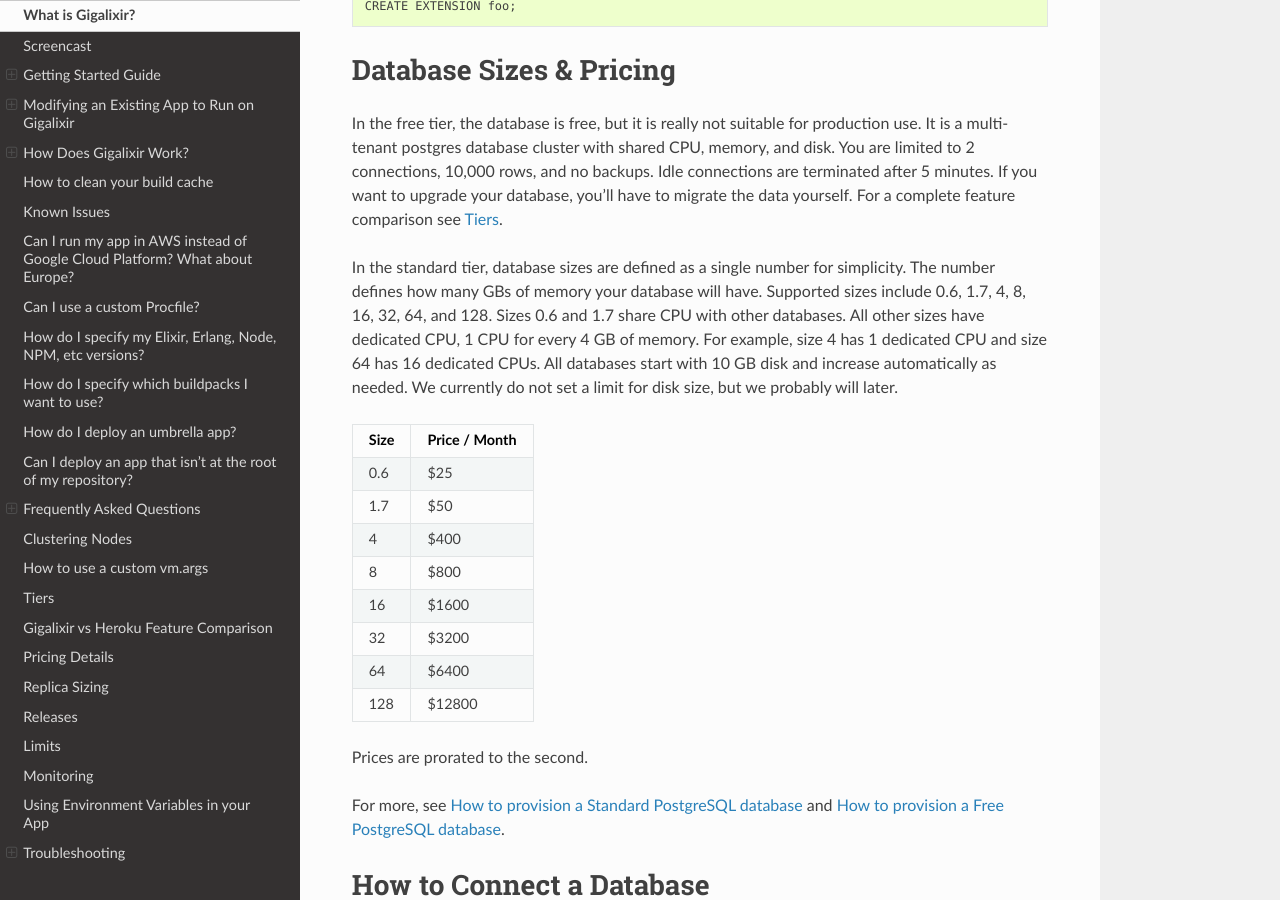
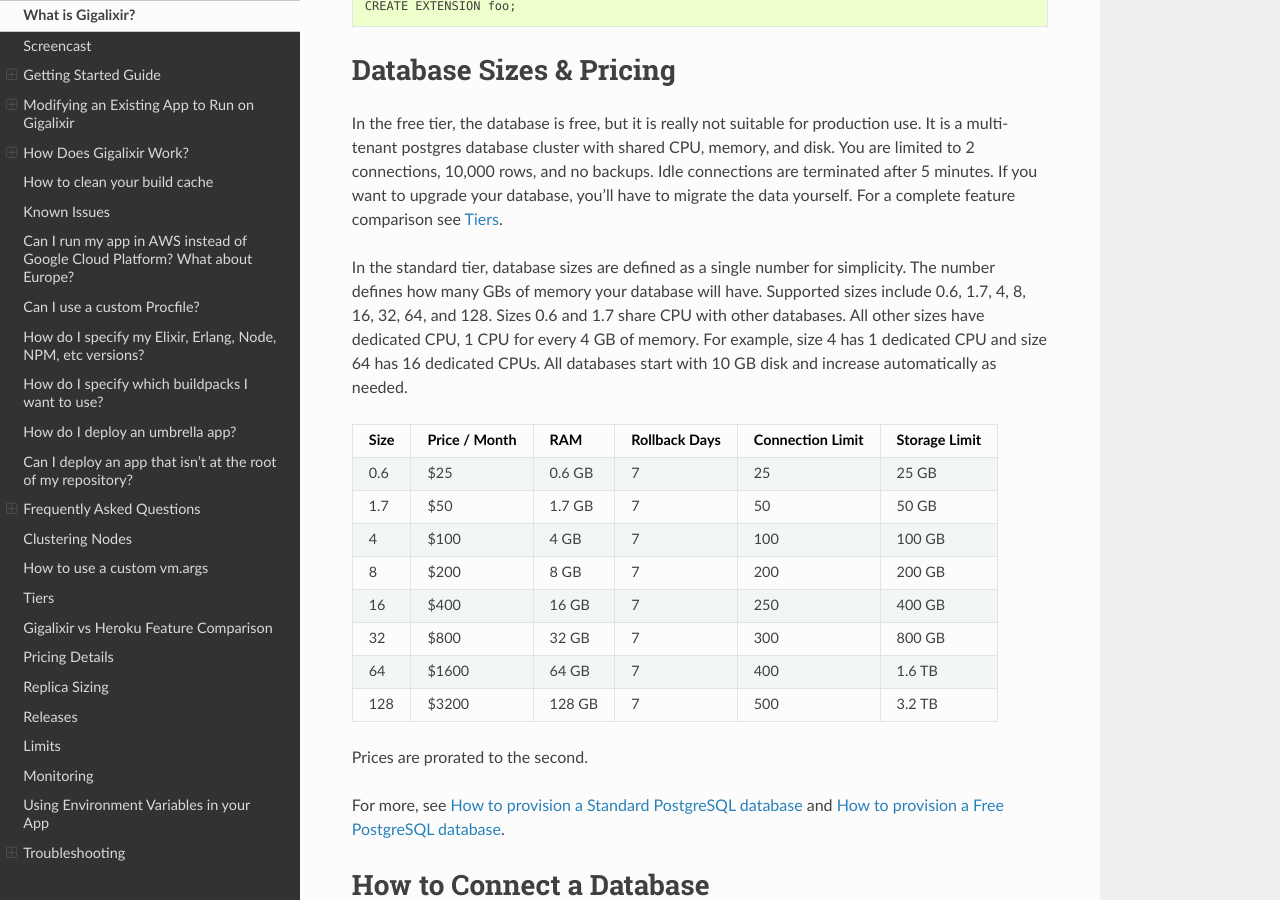
Before and after one commit to gigalixir/gigalixir-cli, a Sphinx documentation site: the page built from docs/source/main.rst, in a window 1280 px wide and 900 px high, scrolled down 52497 px. Built offline with Sphinx 7.4.7 and the Read the Docs theme 2.0.0, drawn with Linux system fonts in a browser that asks for light colours.

Commit message:
fix database pricing.

```diff
--- a/docs/source/main.rst
+++ b/docs/source/main.rst
@@ -2166,20 +2166,20 @@ Database Sizes & Pricing
 
 In the free tier, the database is free, but it is really not suitable for production use. It is a multi-tenant postgres database cluster with shared CPU, memory, and disk. You are limited to 2 connections, 10,000 rows, and no backups. Idle connections are terminated after 5 minutes. If you want to upgrade your database, you'll have to migrate the data yourself. For a complete feature comparison see :ref:`tiers`.
 
-In the standard tier, database sizes are defined as a single number for simplicity. The number defines how many GBs of memory your database will have. Supported sizes include 0.6, 1.7, 4, 8, 16, 32, 64, and 128. Sizes 0.6 and 1.7 share CPU with other databases. All other sizes have dedicated CPU, 1 CPU for every 4 GB of memory. For example, size 4 has 1 dedicated CPU and size 64 has 16 dedicated CPUs. All databases start with 10 GB disk and increase automatically as needed. We currently do not set a limit for disk size, but we probably will later.
-
-====  =============
-Size  Price / Month
-====  =============
-0.6   $25
-1.7   $50
-  4   $400
-  8   $800
- 16   $1600
- 32   $3200
- 64   $6400
-128   $12800
-====  =============
+In the standard tier, database sizes are defined as a single number for simplicity. The number defines how many GBs of memory your database will have. Supported sizes include 0.6, 1.7, 4, 8, 16, 32, 64, and 128. Sizes 0.6 and 1.7 share CPU with other databases. All other sizes have dedicated CPU, 1 CPU for every 4 GB of memory. For example, size 4 has 1 dedicated CPU and size 64 has 16 dedicated CPUs. All databases start with 10 GB disk and increase automatically as needed.
+
+====  ============= ======= ============= ================ =============
+Size  Price / Month RAM     Rollback Days Connection Limit Storage Limit
+====  ============= ======= ============= ================ =============
+0.6   $25           0.6 GB  7             25               25 GB
+1.7   $50           1.7 GB  7             50               50 GB
+  4   $100          4 GB    7             100              100 GB
+  8   $200          8 GB    7             200              200 GB
+ 16   $400          16 GB   7             250              400 GB
+ 32   $800          32 GB   7             300              800 GB
+ 64   $1600         64 GB   7             400              1.6 TB
+128   $3200         128 GB  7             500              3.2 TB
+====  ============= ======= ============= ================ =============
 
 Prices are prorated to the second.
 
```
